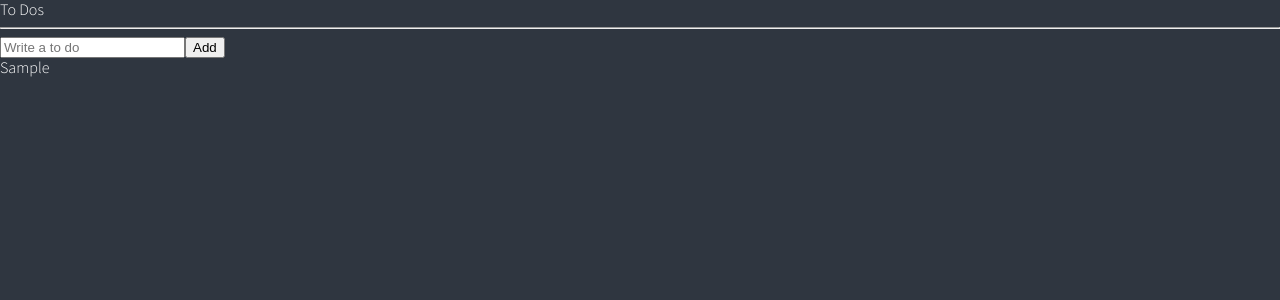
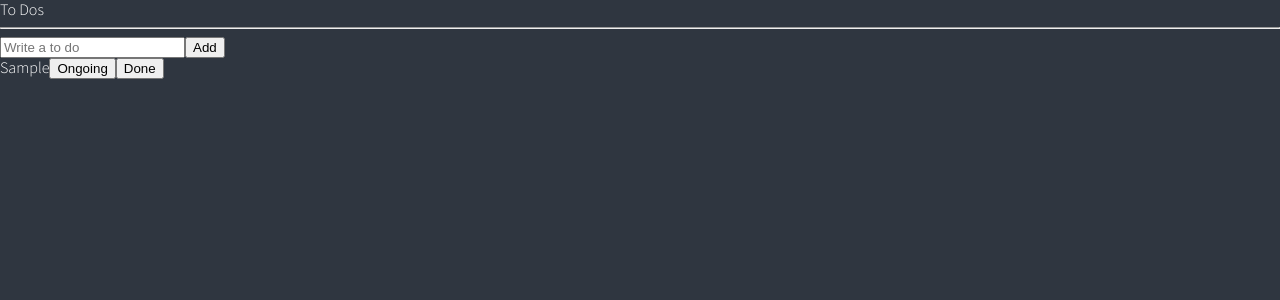
Before and after one commit to soundee10/simple_todo, a React (Create React App) app: page / in a window 1280 px wide. Both pictures are taken after typing "Sample" into the empty fields and a click on the button "Add". Shown: the top 300 px of the page. Built offline with nearby package versions, Linux system fonts and the light colour scheme.

Commit message:
#1.5 setting categories

```diff
--- /dev/null
+++ b/src/atoms.tsx
@@ -0,0 +1,12 @@
+import { atom } from "recoil";
+
+export interface IToDo {
+    id: number;
+    text: string;
+    category: "TO_DO"|"ON_GOING"|"DONE";
+}
+
+export const toDoState = atom<IToDo[]>({
+    key:"toDo",
+    default: [],
+});
--- /dev/null
+++ b/src/components/CreateToDo.tsx
@@ -0,0 +1,27 @@
+import { useForm } from "react-hook-form";
+import { useSetRecoilState } from "recoil";
+import { toDoState } from "../atoms";
+
+interface IForm {
+    toDo: string;
+}
+
+function CreateToDo(){
+    const setToDos = useSetRecoilState(toDoState)
+    const { register, handleSubmit, setValue} = useForm<IForm>();
+
+    const handleValid = ({toDo}: IForm) =>{
+        setToDos((oldToDos) => [{text: toDo, category:"TO_DO", id:Date.now()}, ...oldToDos])
+        setValue("toDo", "");
+    };
+
+
+    return (
+    <form
+        onSubmit={handleSubmit(handleValid)}>
+            <input {...register("toDo", {required: "todo required", minLength: 5})} placeholder="Write a to do" />
+            <button>Add</button>
+    </form>
+    );
+}
+export default CreateToDo;
--- /dev/null
+++ b/src/components/ToDo.tsx
@@ -0,0 +1,19 @@
+import React from "react";
+import { useSetRecoilState } from "recoil";
+import { IToDo, toDoState } from "../atoms";
+
+function ToDo({text, category, id}:IToDo){
+    const setToDos = useSetRecoilState(toDoState)
+    const onClick = (event: React.MouseEvent<HTMLButtonElement>) =>{
+        const currentTarget: {currentTarget: {name},} = event;
+    }
+    return (
+        <li>
+            <span>{text}</span>
+            {category !== "TO_DO" && <button name="TO_DO" onClick={onClick}>To Do</button>}
+            {category !== "ON_GOING" && <button name="ON_GOING" onClick={onClick}>Ongoing</button>}
+            {category !== "DONE" && <button name="DONE" onClick={onClick}>Done</button>}
+        </li>
+    );
+}
+export default ToDo;
--- a/src/components/ToDoList.tsx
+++ b/src/components/ToDoList.tsx
@@ -1,48 +1,22 @@
 import React, { useState } from "react";
-import { useForm } from "react-hook-form";
-import { atom, useRecoilState, useRecoilValue, useSetRecoilState } from "recoil";
-
-interface IForm {
-    toDo: string;
-}
-
-interface IToDo {
-    id: number;
-    text: string;
-    category: "TO_DO"|"ON_GOING"|"DONE";
-}
-
-const toDoState = atom<IToDo[]>({
-    key:"toDo",
-    default: [],
-});
+import { atom, useRecoilValue} from "recoil";
+import { toDoState } from "../atoms";
+import CreateToDo from "./CreateToDo";
+import ToDo from "./ToDo";
 
 
 function ToDoList(){
 
-    const [toDos, setToDos] = useRecoilState(toDoState);
-    // const value = useRecoilValue(toDoState);
-    // const modFn = useSetRecoilState(toDoState);
-    const { register, handleSubmit, setValue} = useForm<IForm>();
-    const handleValid = ({toDo}: IForm) =>{
-        setToDos((oldToDos) => [{text: toDo, category:"TO_DO", id:Date.now()}, ...oldToDos])
-        setValue("toDo", "");
-    };
+    const toDos = useRecoilValue(toDoState)
 
     return (<div>
         <h1>To Dos</h1>
         <hr />
-        <form
-        onSubmit={handleSubmit(handleValid)}>
-            <input {...register("toDo", {required: "todo required", minLength: 5})} placeholder="Write a to do" />
-            <button>Add</button>
-        </form>
+            <CreateToDo />
         <ul>
             {
                 toDos.map((toDo)=>(
-                    <li key={toDo.id}>
-                        {toDo.text}
-                    </li>
+                    <ToDo key={toDo.id} {...toDo}/>
                 ))
             }
         </ul>
```
